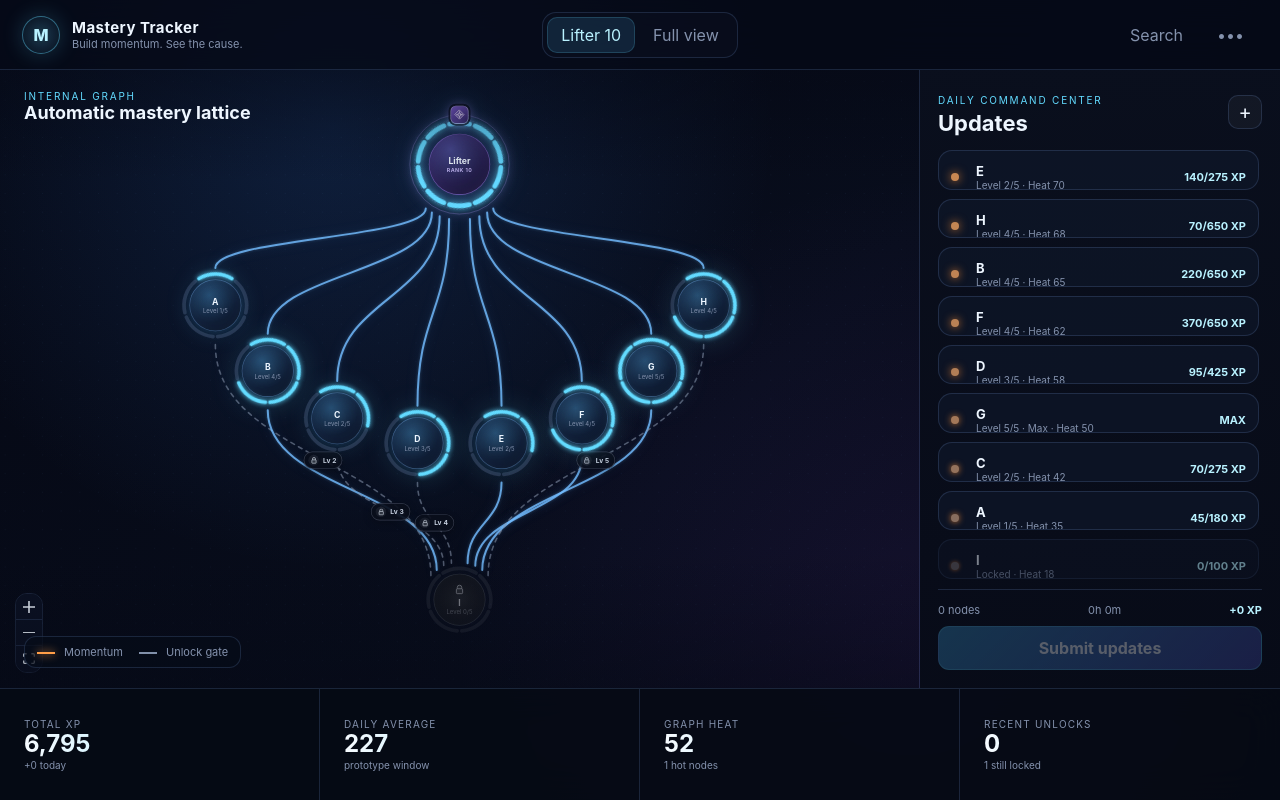
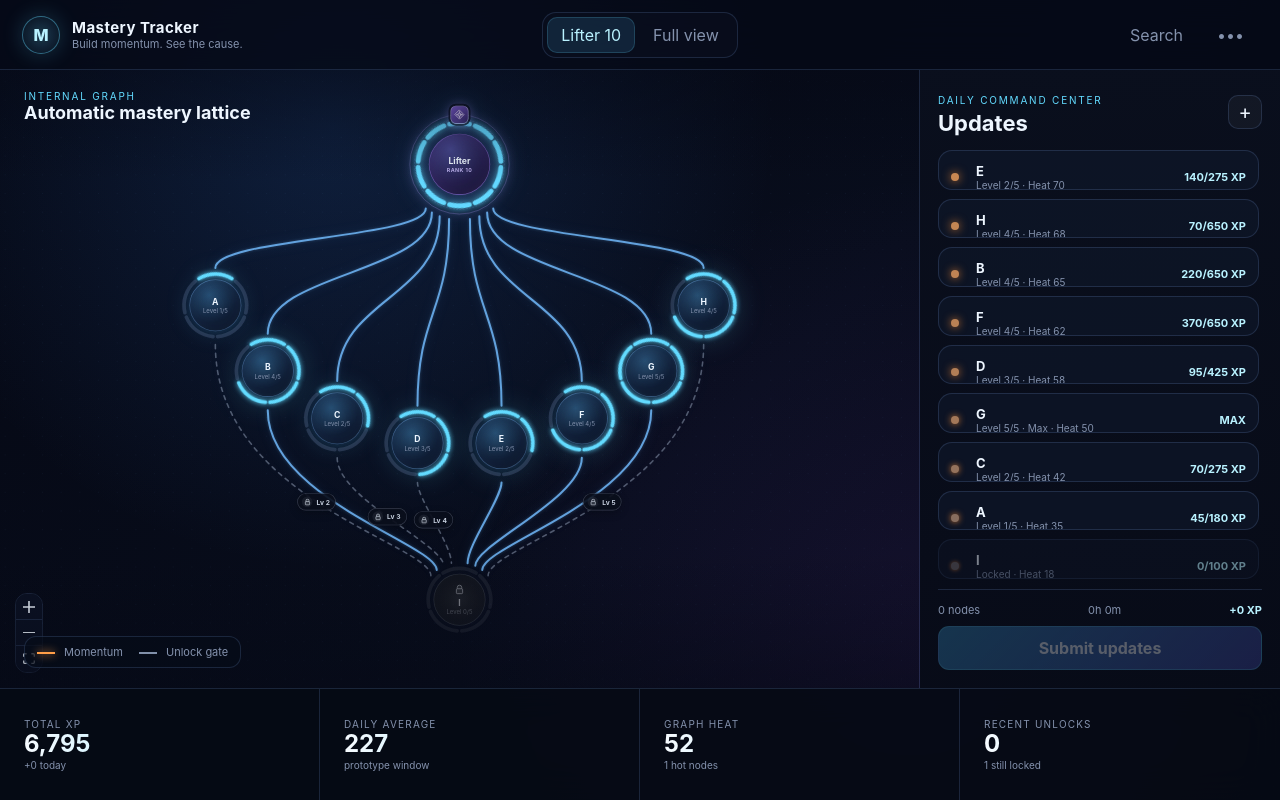
Before and after one commit to JudeaDumont/mastery-tracker, a React (Vite) app in the folder src/renderer/: page / in a window 1280 px wide. Built offline with nearby package versions, Linux system fonts and the light colour scheme.

Commit message:
add fan-in edge rendering: introduce smooth fan-in curves, shared control bands, and dynamic rail calculations for enhanced edge visualization

```diff
--- a/src/renderer/src/ui/Graph.tsx
+++ b/src/renderer/src/ui/Graph.tsx
@@ -142,6 +142,7 @@ export function Graph(): ReactElement {
   const edges = useMemo<Edge[]>(() => {
     const allLinks = [...links, ...previewLinks]
     const handles = edgeHandles(allLinks, positions)
+    const fanRoutes = fanInRoutes(allLinks, positions, roots)
     const gateLevels = new Map(
       skills.flatMap((skill) =>
         skill.gates.map((gate) => [`${gate.nodeId}:${skill.id}`, gate.level] as const)
@@ -165,7 +166,8 @@ export function Graph(): ReactElement {
         gateLevel,
         targetGeometry(link.to, positions, roots),
         gateUnmet,
-        rootSourceGeometry(link.from, positions, roots)
+        rootSourceGeometry(link.from, positions, roots),
+        fanRoutes.get(link.id)
       )
     })
 
@@ -177,7 +179,8 @@ export function Graph(): ReactElement {
         undefined,
         targetGeometry(link.to, positions, roots),
         false,
-        rootSourceGeometry(link.from, positions, roots)
+        rootSourceGeometry(link.from, positions, roots),
+        fanRoutes.get(link.id)
       )
     )
     return [...structural, ...temporary]
@@ -248,7 +251,10 @@ function MasteryEdge({
   const showGateBadge = Boolean(data?.showGateBadge) && gateLevel > 0
   const renderedTargetX = targetCenterX + Math.cos(targetAngle) * targetRadius
   const renderedTargetY = targetCenterY - Math.sin(targetAngle) * targetRadius
-  const [path, labelX, labelY] = getBezierPath({
+  const fanSourceRailY = Number(data?.fanSourceRailY)
+  const fanTargetRailY = Number(data?.fanTargetRailY)
+  const useFanRoute = Number.isFinite(fanSourceRailY) && Number.isFinite(fanTargetRailY)
+  const defaultPath = getBezierPath({
     sourceX: renderedSourceX,
     sourceY: renderedSourceY,
     targetX: renderedTargetX,
@@ -256,6 +262,20 @@ function MasteryEdge({
     sourcePosition,
     targetPosition
   })
+  const fanCurve = useFanRoute
+    ? smoothFanInCurve(
+        renderedSourceX,
+        renderedSourceY,
+        renderedTargetX,
+        renderedTargetY,
+        fanSourceRailY,
+        fanTargetRailY
+      )
+    : undefined
+  const path = fanCurve?.path ?? defaultPath[0]
+  const gateLabelPoint = fanCurve ? cubicPoint(fanCurve, 0.48) : undefined
+  const labelX = gateLabelPoint?.x ?? defaultPath[1]
+  const labelY = gateLabelPoint?.y ?? defaultPath[2]
 
   return (
     <>
@@ -306,6 +326,11 @@ interface EndpointGeometry {
   radius: number
 }
 
+interface FanRoute {
+  sourceRailY: number
+  targetRailY: number
+}
+
 function edgeFor(
   link: Link,
   className: string,
@@ -313,7 +338,8 @@ function edgeFor(
   gateLevel?: number,
   geometry?: EndpointGeometry,
   targetLocked = false,
-  sourceGeometry?: EndpointGeometry
+  sourceGeometry?: EndpointGeometry,
+  fanRoute?: FanRoute
 ): Edge {
   return {
     id: link.id,
@@ -332,10 +358,123 @@ function edgeFor(
       targetCenterX: geometry?.centerX,
       targetCenterY: geometry?.centerY,
       targetRadius: geometry?.radius,
+      fanSourceRailY: fanRoute?.sourceRailY,
+      fanTargetRailY: fanRoute?.targetRailY,
       gateLevel,
       showGateBadge: targetLocked && Boolean(gateLevel)
     }
   }
+}
+
+interface CubicCurve {
+  path: string
+  sourceX: number
+  sourceY: number
+  control1X: number
+  control1Y: number
+  control2X: number
+  control2Y: number
+  targetX: number
+  targetY: number
+}
+
+function smoothFanInCurve(
+  sourceX: number,
+  sourceY: number,
+  targetX: number,
+  targetY: number,
+  sourceRailY: number,
+  targetRailY: number
+): CubicCurve {
+  const control1Y = Math.max(sourceY + 24, sourceRailY)
+  const control2Y = Math.min(targetY - 24, targetRailY)
+
+  return {
+    path: `M ${sourceX} ${sourceY} C ${sourceX} ${control1Y}, ${targetX} ${control2Y}, ${targetX} ${targetY}`,
+    sourceX,
+    sourceY,
+    control1X: sourceX,
+    control1Y,
+    control2X: targetX,
+    control2Y,
+    targetX,
+    targetY
+  }
+}
+
+function cubicPoint(curve: CubicCurve, progress: number): { x: number; y: number } {
+  const remaining = 1 - progress
+  const sourceWeight = remaining * remaining * remaining
+  const control1Weight = 3 * remaining * remaining * progress
+  const control2Weight = 3 * remaining * progress * progress
+  const targetWeight = progress * progress * progress
+
+  return {
+    x:
+      sourceWeight * curve.sourceX +
+      control1Weight * curve.control1X +
+      control2Weight * curve.control2X +
+      targetWeight * curve.targetX,
+    y:
+      sourceWeight * curve.sourceY +
+      control1Weight * curve.control1Y +
+      control2Weight * curve.control2Y +
+      targetWeight * curve.targetY
+  }
+}
+
+// Shared control bands preserve left-to-right ordering without introducing hard rails.
+function fanInRoutes(
+  links: Link[],
+  positions: Record<NodeId, { x: number; y: number }>,
+  roots: Root[]
+): Map<string, FanRoute> {
+  const result = new Map<string, FanRoute>()
+  const incoming = new Map<NodeId, Link[]>()
+
+  links.forEach((link) => {
+    incoming.set(link.to, [...(incoming.get(link.to) ?? []), link])
+  })
+
+  incoming.forEach((group, targetId) => {
+    if (group.length <= 1) return
+
+    const targetPosition = positions[targetId]
+    if (!targetPosition) return
+
+    const targetTop = targetPosition.y
+    const sourceBottoms = group
+      .map((link) => {
+        const sourcePosition = positions[link.from]
+        return sourcePosition ? sourcePosition.y + nodeSize(link.from, roots) : undefined
+      })
+      .filter((value): value is number => value !== undefined)
+
+    if (sourceBottoms.length !== group.length) return
+
+    const lowestSourceBottom = Math.max(...sourceBottoms)
+    const availableGap = targetTop - lowestSourceBottom
+    const minimumRailSeparation = 36
+    const edgePadding = Math.max(10, Math.min(28, availableGap * 0.22))
+    let sourceRailY = lowestSourceBottom + edgePadding
+    let targetRailY = targetTop - edgePadding
+
+    if (targetRailY - sourceRailY < minimumRailSeparation) {
+      const midpoint = (lowestSourceBottom + targetTop) / 2
+      sourceRailY = midpoint - minimumRailSeparation / 2
+      targetRailY = midpoint + minimumRailSeparation / 2
+    }
+
+    group.forEach((link) => {
+      result.set(link.id, { sourceRailY, targetRailY })
+    })
+  })
+
+  return result
+}
+
+function nodeSize(id: NodeId, roots: Root[]): number {
+  return roots.some((root) => root.id === id) ? 130 : 112
 }
 
 function rootSourceGeometry(
```
